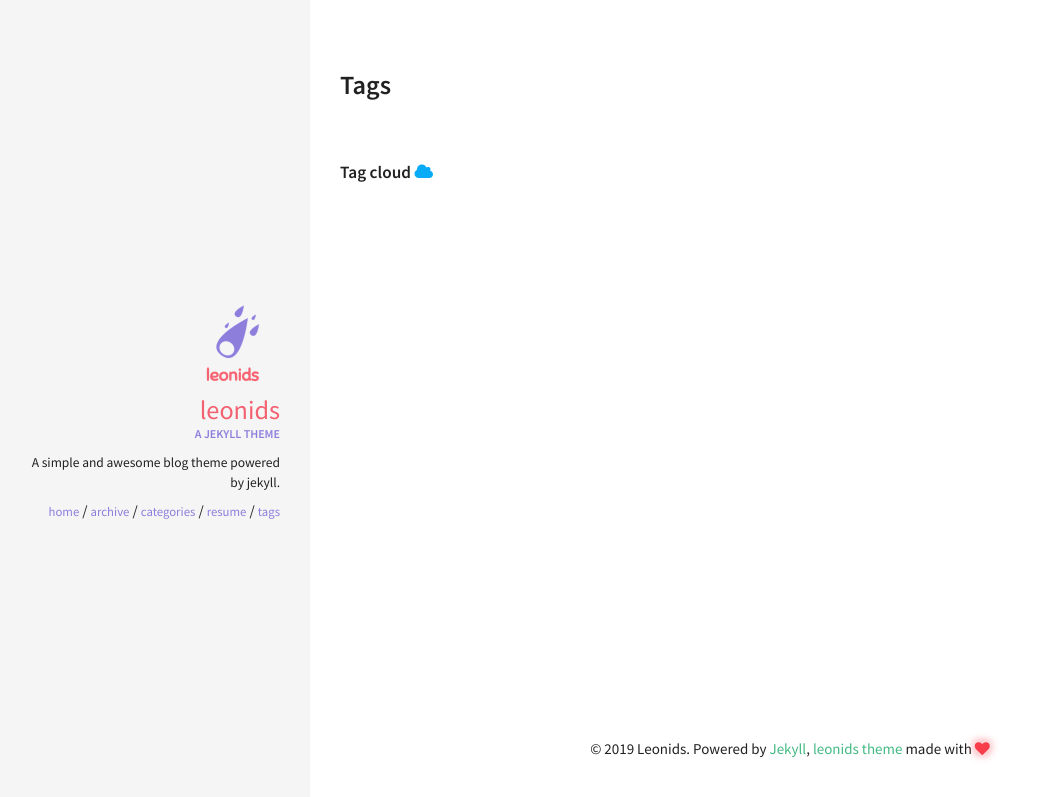
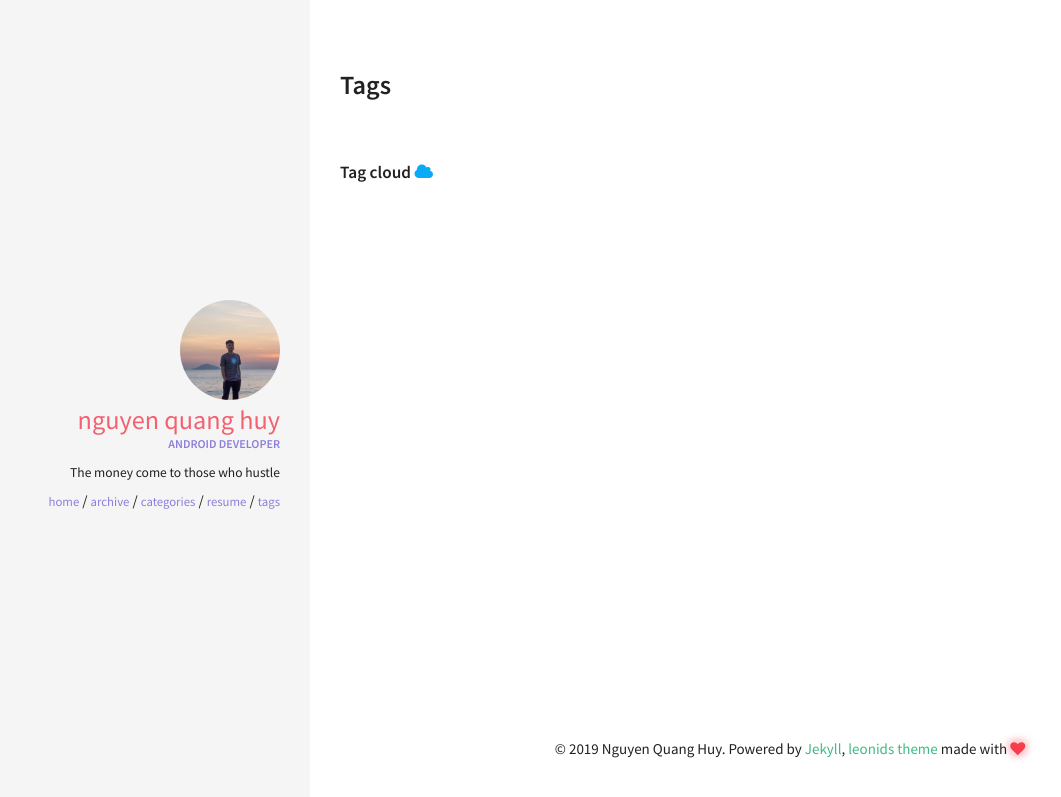
Before and after one commit to huynguyennovem/huynguyennovem.github.io, a Jekyll site: the page built from tags.html, in a window 1280 px wide. Shown: the top 797 px of the page, without its empty margins (10-1071 px from the left). Built offline with Jekyll 4.4.1, drawn with Linux system fonts in a browser that asks for light colours.

Commit message:
try update

```diff
--- a/_config.yml
+++ b/_config.yml
@@ -33,10 +33,10 @@ kramdown:
 ####################################
 #
 owner:
-  name: Leonids
-  avatar: leonids-logo.png
-  job: "A jekyll theme"
-  bio: "A simple and awesome blog theme powered by jekyll."
+  name: Nguyen Quang Huy
+  avatar: avatar.jpg
+  job: "Android Developer"
+  bio: "The money come to those who hustle"
   email:
   disqus-shortname:
   twitter: #username
```
Also changed, not shown: img/avatar.jpg, img/leonids-logo.png (deleted).
